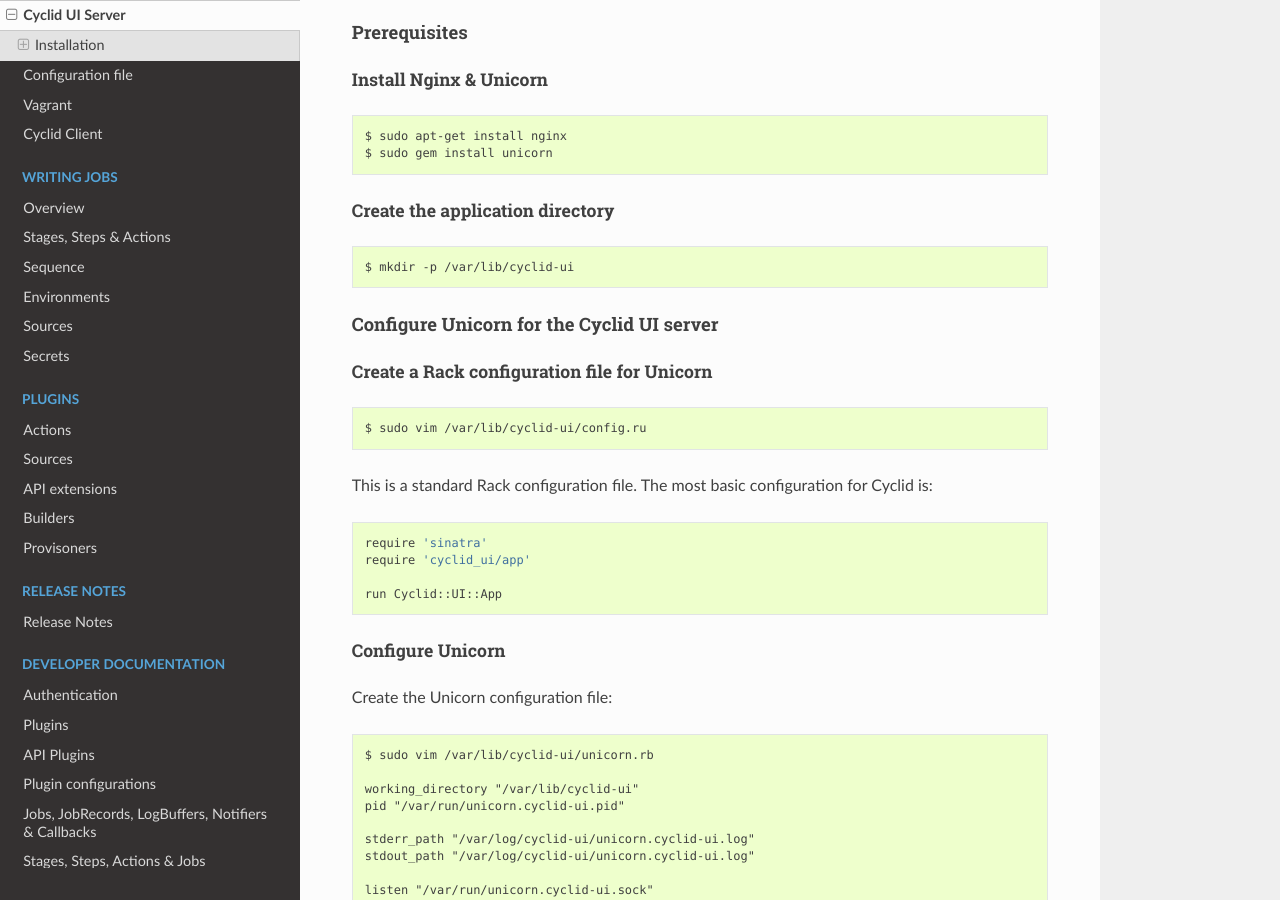
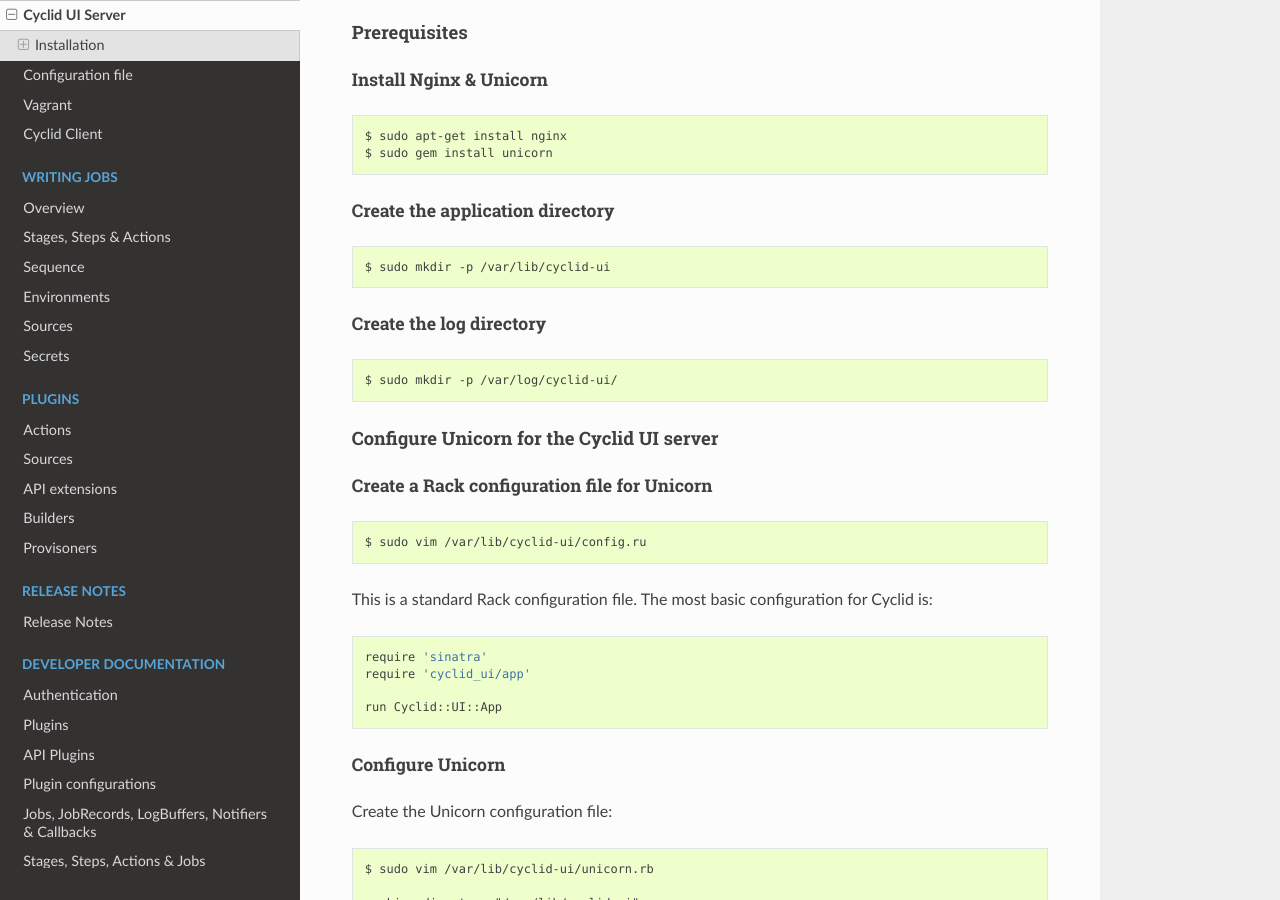
Before and after one commit to Cyclid/Cyclid-docs, a Sphinx documentation site: the page built from docs/manage.rst, in a window 1280 px wide and 900 px high, scrolled down 1899 px. Built offline with Sphinx 7.4.7 and the Read the Docs theme 2.0.0, drawn with Linux system fonts in a browser that asks for light colours.

Commit message:
added steps to avoid errors
added log dir creation for unicorn and added sudo when creating app dir

```diff
--- a/docs/manage.rst
+++ b/docs/manage.rst
@@ -117,7 +117,14 @@
 
 ::
 
-    $ mkdir -p /var/lib/cyclid-ui
+    $ sudo mkdir -p /var/lib/cyclid-ui
+
+Create the log directory
+^^^^^^^^^^^^^^^^^^^^^^^^
+
+::
+
+    $ sudo mkdir -p /var/log/cyclid-ui/
 
 Configure Unicorn for the Cyclid UI server
 ------------------------------------------
```
